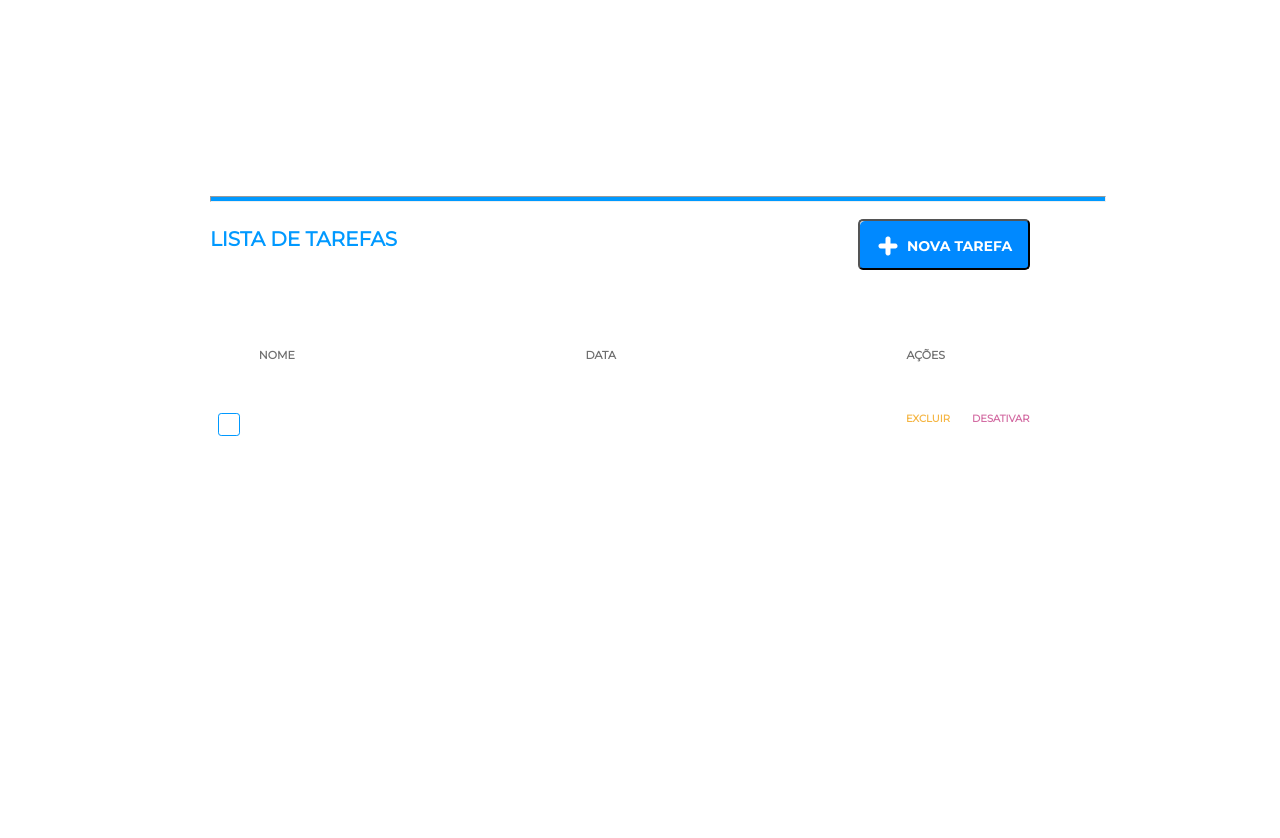
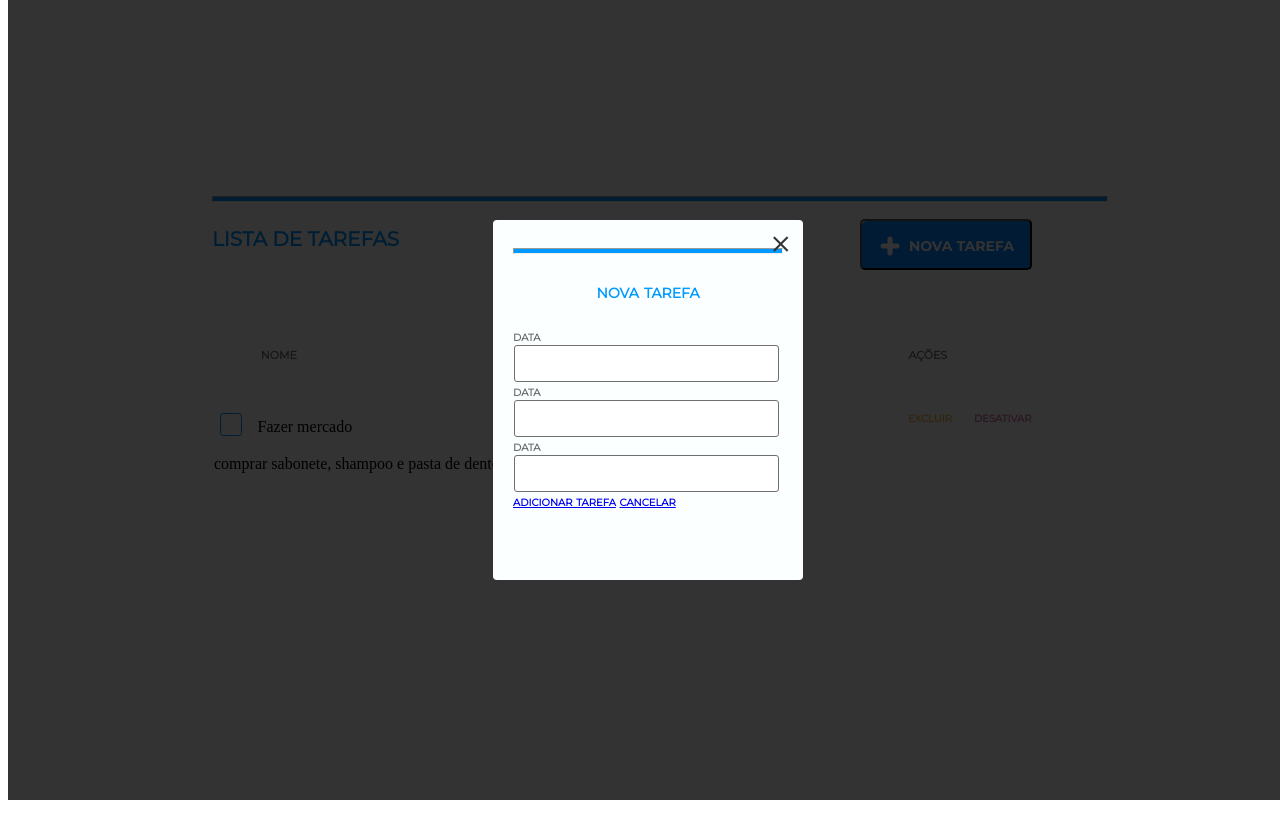
Before and after one commit to trev0ux/desafio-front-end, a website: page index.html in a window 1280 px wide. Both pictures are taken after a click on the button 943 px from the left and 244 px from the top of the page. Shown: the top 838 px of the page. Drawn offline with nearby package versions, Linux system fonts and the light colour scheme.

Commit message:
criando e estilizando modal

```diff
--- a/css/styles.less
+++ b/css/styles.less
@@ -15,13 +15,14 @@
   7: #707070;
 }
 
-/* reset básico */
+#body {
+    margin: 0;
+    padding: 0;
+    -webkit-box-sizing: border-box;
+       -moz-box-sizing: border-box;
+            box-sizing: border-box;
+}
 
-
-#body {
-  margin: 0;
-}
-    /*CONTAINER*/
 .container {
   width: 100vw;
   height: 120vh;
@@ -30,31 +31,32 @@
   flex-direction: row;
   justify-content: center;
   align-items: center;
-    margin-left: auto;
-    margin-right: auto;
-    padding: 0 10px;
-    @media (min-width: 1170px) {
-        .container {
-            max-width: 1170px;
-            padding: 0;
-        }
-    }
 
-}
+  //BOTÃO DE ADICIONAR TAREFAS
 
-/* BOX */
+  .button.button {
+      position: absolute;
+      width: 172px;
+      height: 51px;
+      margin-left: 36%;
+      border-radius: 5px;
+
+      background-image: url(../img/button.png);
+  }
 
 .box {
   width: 70%;
   height: 600px;
   background: #fff;
   margin: 20px;
-      margin: 0;
-      padding: 0;
-      -webkit-box-sizing: border-box;
-         -moz-box-sizing: border-box;
-              box-sizing: border-box;
-
+  display: inline-block;
+  vertical-align: top;
+  min-height: 1px;
+  padding-left: 5px;
+  padding-right: 5px;
+  margin-right: -4px;
+  *zoom: 1;
+  *display: inline;
 
   .item {
     margin: 50px 20px 20px -5px;
@@ -103,7 +105,30 @@
     height: 20%;
     width: 100%;
   }
-}
+
+  button.desativar {
+    margin-left: 10px;
+    border: none!important;
+    background-color: white!important;
+    color: #colors[4];
+    font-family: @font-family;
+    font-size: 14px;
+    font-variant: @font-variant;
+    font-weight: @font-weight;
+  }
+
+  button.excluir {
+    margin-left: 10px;
+    border: none!important;
+    background-color: white!important;
+    color: #colors[5];
+    font-family: @font-family;
+    font-size: 14px;
+    font-variant: @font-variant;
+    font-weight: @font-weight;
+  }
+
+}}
 
 
 input[type=checkbox] + label {
@@ -153,39 +178,12 @@ input[type=checkbox]:checked:disabled + label:before {
   border-color: #bfb;
 }
 
-
-button.desativar {
-  margin-left: 10px;
-  border: none!important;
-  background-color: white!important;
-  color: #colors[4];
-  font-family: @font-family;
-  font-size: 14px;
-  font-variant: @font-variant;
-  font-weight: @font-weight;
-}
-
-button.excluir {
-  margin-left: 10px;
-  border: none!important;
-  background-color: white!important;
-  color: #colors[5];
-  font-family: @font-family;
-  font-size: 14px;
-  font-variant: @font-variant;
-  font-weight: @font-weight;
-}
-
 hr {
   color: #colors[2];
   height: 4px;
   background-color: #colors[2];
 }
 
-
-ul {
-  list-style-type: none;
-}
 
 h2 {
   font-family: @font-family;
@@ -196,14 +194,58 @@ h2 {
   font-weight: @font-weight;
 }
 
-//BOTÃO DE ADICIONAR TAREFAS
 
-.button.button {
-    position: absolute;
-    width: 172px;
-    height: 51px;
-    margin-left: 36%;
-    border-radius: 5px;
 
-    background-image: url(../img/button.png);
+// MODAL STARTS HERE //
+
+.bg-modal {
+	background-color: rgba(0, 0, 0, 0.8);
+	width: 100%;
+	height: 100%;
+	position: absolute;
+	top: 0;
+	display: none;
+	justify-content: center;
+	align-items: center;
 }
+
+.modal-contents {
+	height: 320px;
+	width: 270px;
+	background-color: #colors[1];
+	text-align: center;
+	padding: 20px;
+	position: relative;
+	border-radius: 4px;
+}
+
+.form {
+  font-family: @font-family;
+  font-variant: @font-variant;
+  font-size: 14px;
+  font-weight: @font-weight;
+  color: #colors[7];
+  text-align:  left;
+}
+
+input[type="text"] {
+	margin-left: 1px;
+	display: block;
+	width: 90%;
+	padding: 10px;
+	border: 1px solid #colors[7];
+  border-radius: 3px;
+}
+
+.close {
+	position: absolute;
+	top: 0;
+	right: 10px;
+	font-size: 42px;
+	color: #333;
+	transform: rotate(45deg);
+	cursor: pointer;
+	&:hover {
+		color: #666;
+	}
+}
--- a/index.html
+++ b/index.html
@@ -10,14 +10,12 @@
 </head>
 
 <body>
-  <script src="load.js"></script>
-  <div></div>
   <div class="container">
     <div class="box">
       <hr>
       <div class="topo">
         <h2>LISTA DE TAREFAS
-          <input type="button" name="botao-ok" class="button">
+          <input type="button" name="botao-ok" class="button" id="button">
         </h2>
       </div>
       <div class="filters">
@@ -28,21 +26,45 @@
       <main id="list" class="item">
         <article class="item-list-name">
           <input type="checkbox" id="title" name="item1" value="Fazer mercado" onclick="mudaDiv(this)">
-          <label for="title"></label>
-          <p id="descricao"> </p>
+          <label for="title">Fazer mercado</label>
+          <p id="descricao">comprar sabonete, shampoo e pasta de dente.</p>
         </article>
-        <article id="data" class="item-list-date"></article>
+        <article id="data" class="item-list-date"><a>20/08/2019</a></article>
         <article class="item-list-button">
           <button name="button" class="excluir">excluir</button><button name="button" class="desativar">desativar</button>
         </article>
       </main>
     </div>
   </div>
+  <!-- Modal Section -->
+    <div class="bg-modal">
+    	<div class="modal-contents">
+    		<div class="close">+</div>
+        <hr></hr>
+        <h2>nova tarefa</h2>
+    		<form action="" class="form">
+          <a>data</a>
+    			<input type="text">
+          <a>data</a>
+    			<input type="text">
+          <a>data</a>
+          <input type="text">
+    			<a href="#" class="button">adicionar tarefa</a>
+          <a href="#" class="button">cancelar</a>
+    		</form>
+    	</div>
+    </div>
 </body>
 <script>
-  function mudaDiv(el) {
-    document.getElementsByClassName("item")[0].style.backgroundColor = el.checked ? "#FBFFFF" : "";
-  }
+function mudaDiv(el) {
+  document.getElementsByClassName("item")[0].style.backgroundColor = el.checked ? "#FBFFFF" : "";
+}
+document.getElementById('button').addEventListener("click", function() {
+  document.querySelector('.bg-modal').style.display = "flex";
+});
+
+document.querySelector('.close').addEventListener("click", function() {
+  document.querySelector('.bg-modal').style.display = "none";
+});
 </script>
-
 </html>
```
Also changed, not shown: css/styles-dist-dist.css, css/styles-dist.css, css/styles.css.
